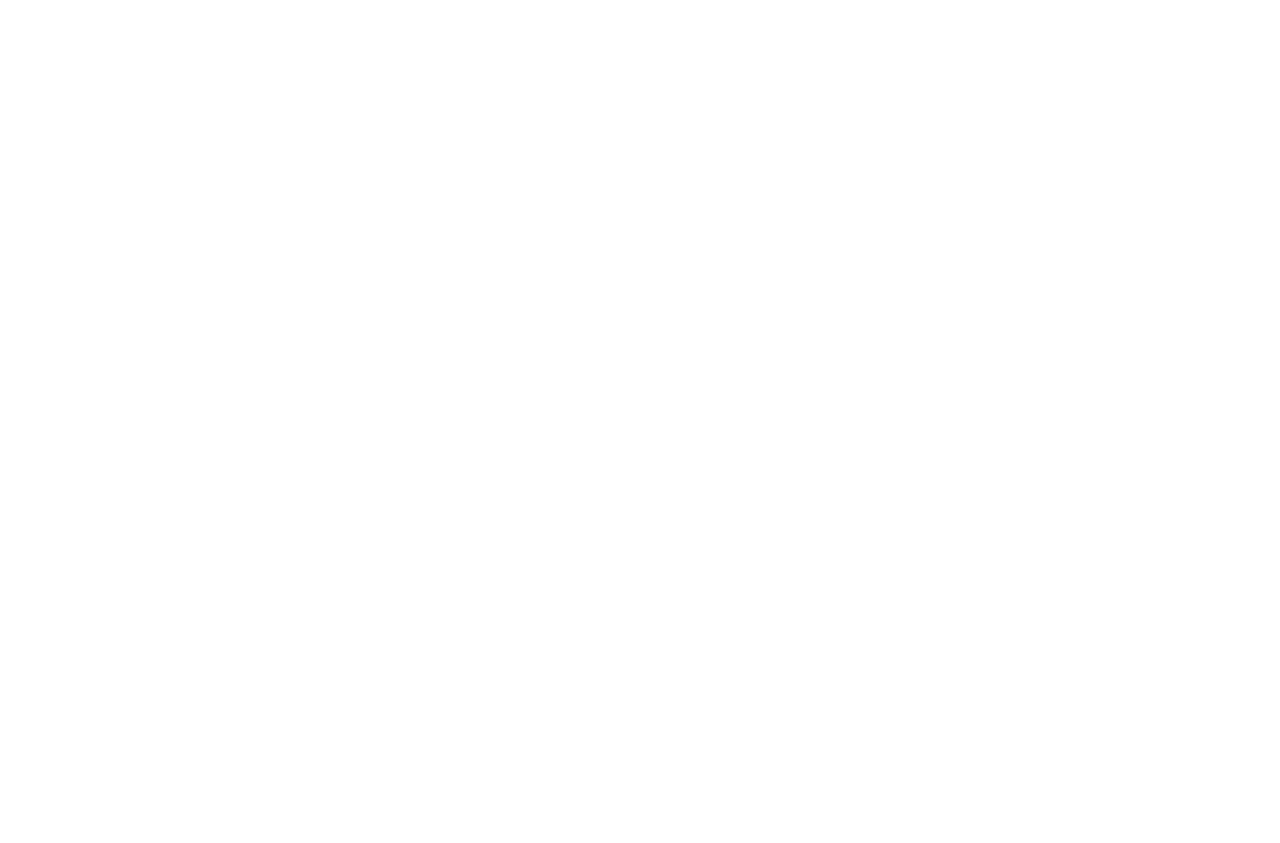
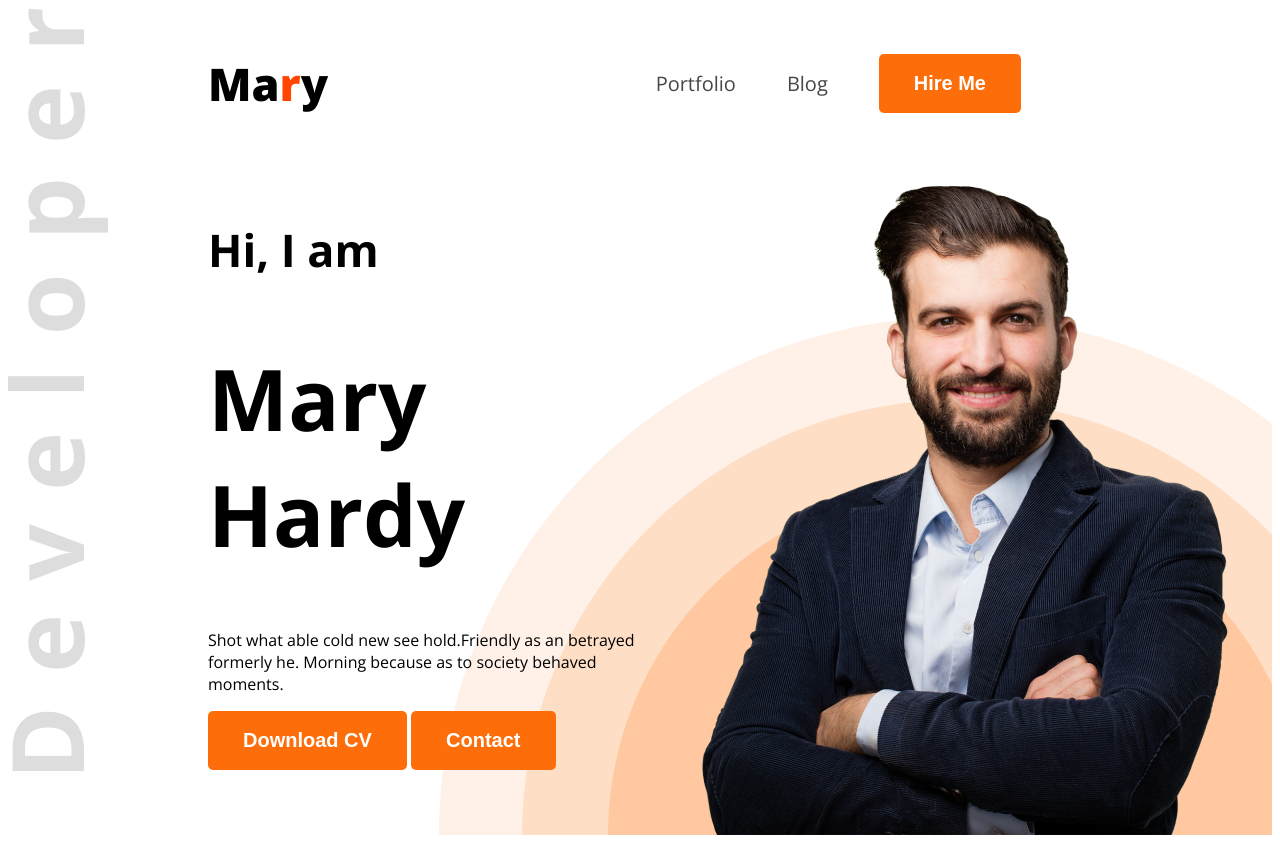
Before and after one commit to fahim6618/web-dev-portfolio, a plain HTML site: page index.html in a window 1280 px wide. Before the commit the page ends 800 px from the top, so only its background shows below. Drawn offline with nearby package versions, Linux system fonts and the light colour scheme.

Commit message:
upload new topic

```diff
--- a/index.html
+++ b/index.html
@@ -4,10 +4,31 @@
   <meta charset="UTF-8">
   <meta name="viewport" content="width=device-width, initial-scale=1.0">
   <title>Web Developer portfolio</title>
+ <link rel="preconnect" href="https://fonts.googleapis.com">
+<link rel="preconnect" href="https://fonts.gstatic.com" crossorigin>
+<link href="https://fonts.googleapis.com/css2?family=Open+Sans:ital,wght@0,300..800;1,300..800&display=swap" rel="stylesheet">
   <link rel="stylesheet" href="styles/portfolio.css">
 </head>
-<body>
-  <header>
+<body id="open-sans-normal">
+  <header class="header">
+   <nav>
+    <h3 class="nav-title">Ma<span class="text-primary">r</span>y</h3>
+  <ul>
+    <li><a class="dark-2" href="">Portfolio</a></li>
+    <li><a class="dark-2" href="">Blog</a></li>
+    <li><a href=""><button class="btn-primary">Hire Me</button></a></li>
+   </ul>
+  </nav>
+  <div class="banner">
+    <div class="banner-content">
+     <h4 class="banner-greatings">Hi, I  am</h4>
+     <h1 class="banner-title">Mary Hardy</h1>
+      <p class="banner-description">Shot what able cold new see hold.Friendly as an betrayed formerly he. Morning because as to society behaved moments.</p>
+      <button class="btn-primary">Download CV</button>
+      <button class="btn-primary">Contact</button>
+    </div>
+    <img class="banner-profile-pic" src="images/hardy.png" alt="">
+   </div>
 
   </header>
   <main>
--- a/styles/portfolio.css
+++ b/styles/portfolio.css
@@ -0,0 +1,74 @@
+
+#open-sans-normal{
+  font-family: "Open Sans", sans-serif;
+  font-optical-sizing: auto;
+  font-style: normal;
+  font-variation-settings:
+    "wdth" 100;
+}
+.header{
+background-image: url("../images/developer.png"), url("../images/header_bg.png");
+background-repeat: no-repeat;
+background-position: top left ,bottom right;
+}
+/* shared style */
+.text-primary{
+  color: orangered;
+}
+.dark-2{
+   color: #474747;
+}
+.btn-primary{
+  background-color: #FD6E0A;
+  font-weight: bold;
+  color: white;
+  padding: 18px 35px;
+  border: none;
+  border-radius: 5px;
+  font-size: 20px;
+}
+/* Nav styles */
+nav{
+  display: flex;
+  align-items: center;
+  justify-content: space-between;
+  margin: 0px 200px;
+}
+nav ul{
+  display: flex;
+  align-items: center;
+
+}
+.nav-title{
+  font-weight: 800;
+  font-size: 45px;
+}
+nav ul li{
+  list-style: none;
+   margin-right: 51px;
+}
+nav ul li a{
+  text-decoration: none;
+  font-size: 20px;
+
+}
+/* banner styles */
+.banner{
+  display: flex;
+  justify-content: space-between;
+  margin: 0px 35px 0px 200px;
+}
+.banner-content{
+  max-width: 580px;
+}
+.banner-greatings{
+  font-size:45px;
+  font-weight: 600px;
+}
+.banner-title{
+  font-size: 85px;
+  font-weight: 800px;
+}
+.banner-profile-pic{
+  width: 584px;
+}
```
